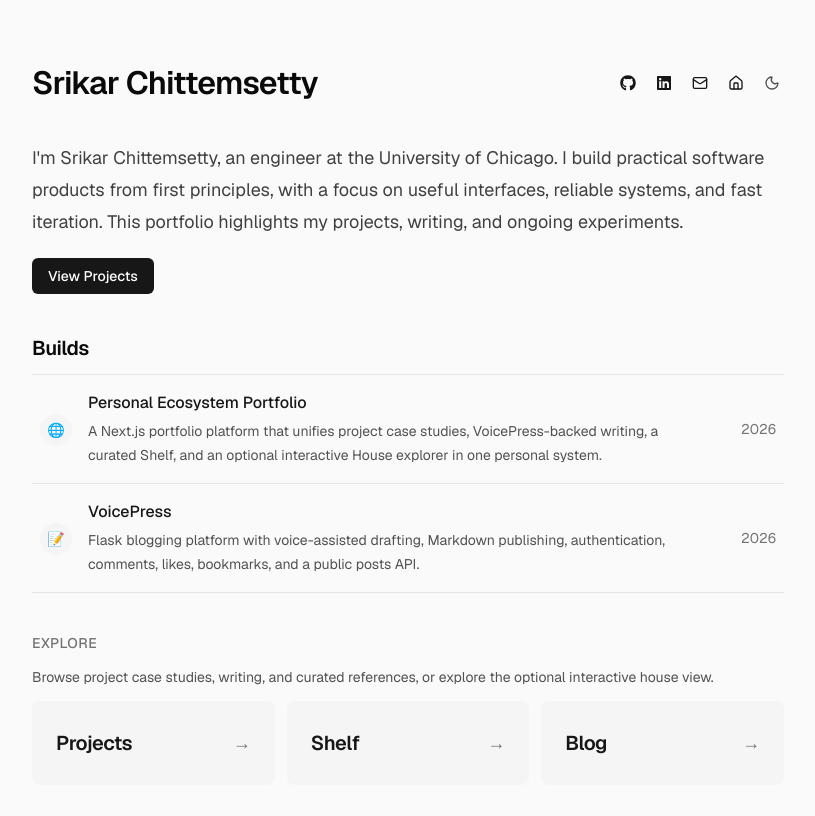
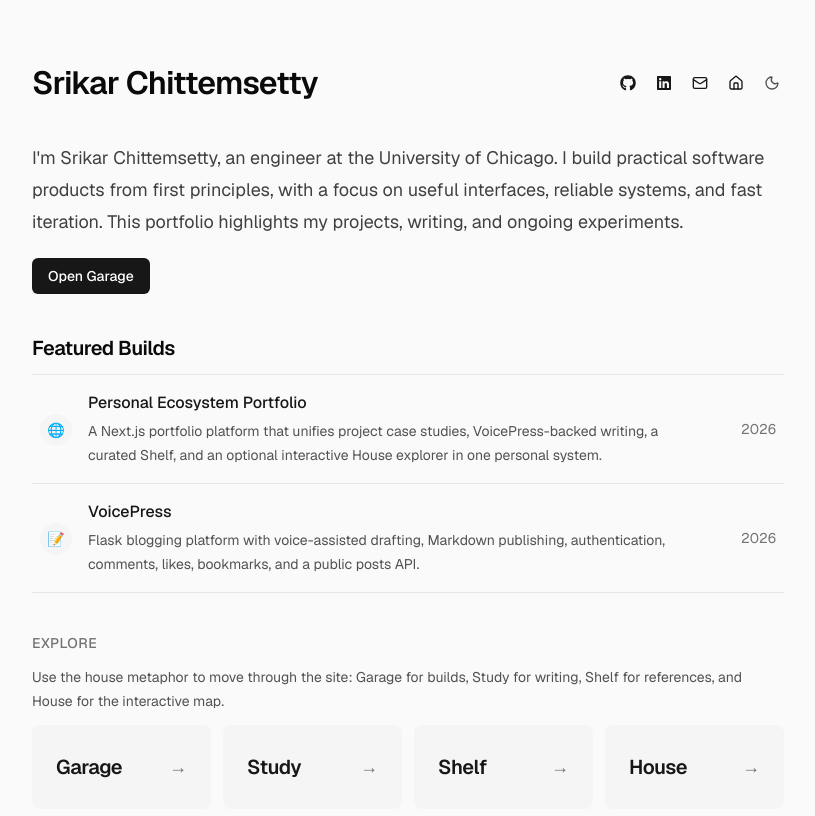
Before and after one commit to SrikarChittemsetty/srikarchittemsetty, a Next.js app: page / in a window 1280 px wide. Shown: the top 816 px of the page, without its empty margins (232-1047 px from the left). Built offline with nearby package versions, Linux system fonts and the light colour scheme.

Commit message:
chore: align portfolio navigation with house metaphor

```diff
--- a/src/app/page.tsx
+++ b/src/app/page.tsx
@@ -7,9 +7,10 @@ import ThemeToggle from "@/components/theme-toggle";
 const featuredProjects = projects.filter((project) => project.featured);
 
 const portalLinks = [
-  { label: "Projects", href: "/projects" },
+  { label: "Garage", href: "/projects" },
+  { label: "Study", href: "/blog" },
   { label: "Shelf", href: "/shelf" },
-  { label: "Blog", href: "/blog" },
+  { label: "House", href: "/house" },
 ];
 
 function Header() {
@@ -70,7 +71,7 @@ function Intro() {
         href="#builds"
         className="inline-flex rounded-md bg-neutral-900 px-4 py-2 text-sm font-medium text-white transition-all duration-200 hover:bg-neutral-700 dark:bg-neutral-100 dark:text-neutral-900 dark:hover:bg-neutral-300"
       >
-        View Projects
+        Open Garage
       </a>
     </section>
   );
@@ -79,7 +80,7 @@ function Intro() {
 function ProjectList() {
   return (
     <section id="builds" className="space-y-3">
-      <h2 className="text-xl font-semibold tracking-tight text-neutral-950 dark:text-neutral-100">Builds</h2>
+      <h2 className="text-xl font-semibold tracking-tight text-neutral-950 dark:text-neutral-100">Featured Builds</h2>
       <div className="divide-y divide-neutral-200 border-y border-neutral-200 dark:divide-neutral-800 dark:border-neutral-800">
         {featuredProjects.map((project) => (
           <a
@@ -109,10 +110,10 @@ function ExploreLinks() {
     <section className="space-y-3">
       <h2 className="text-sm font-medium uppercase tracking-wide text-neutral-500 dark:text-neutral-400">Explore</h2>
       <p className="text-sm leading-6 text-neutral-600 dark:text-neutral-400">
-        Browse project case studies, writing, and curated references, or explore the optional
-        interactive house view.
+        Use the house metaphor to move through the site: Garage for builds, Study for writing,
+        Shelf for references, and House for the interactive map.
       </p>
-      <div className="grid gap-3 sm:grid-cols-2 lg:grid-cols-3">
+      <div className="grid gap-3 sm:grid-cols-2 lg:grid-cols-4">
         {portalLinks.map((link) => (
           <a
             key={link.label}
--- a/src/app/projects/page.tsx
+++ b/src/app/projects/page.tsx
@@ -38,10 +38,10 @@ export default function ProjectsPage() {
             <ThemeToggle />
           </div>
           <div className="space-y-2">
-            <h1 className="text-3xl font-semibold tracking-tight text-neutral-950 dark:text-neutral-100">Projects</h1>
+            <h1 className="text-3xl font-semibold tracking-tight text-neutral-950 dark:text-neutral-100">Garage</h1>
             <p className="max-w-2xl text-base leading-7 text-neutral-600 dark:text-neutral-400">
-              Product-focused engineering projects with clear problems, practical implementations,
-              and measurable outcomes.
+              Projects, tools, and systems I&apos;ve built or am shaping into reusable parts of my
+              workflow.
             </p>
           </div>
         </header>
@@ -51,7 +51,7 @@ export default function ProjectsPage() {
             type="search"
             value={query}
             onChange={(event) => setQuery(event.target.value)}
-            placeholder="Search by project name, problem, technology, status, or tags..."
+            placeholder="Search by project name, technology, status, or tags..."
             className="w-full rounded-lg border border-neutral-200 bg-white px-4 py-3 text-sm text-neutral-900 outline-none transition-all duration-200 placeholder:text-neutral-400 focus:border-neutral-400 dark:border-neutral-800 dark:bg-neutral-900 dark:text-neutral-100 dark:placeholder:text-neutral-500 dark:focus:border-neutral-600"
           />
         </section>
```
Also changed, not shown: 1 other file (tests, documents, lock files or other folders).
